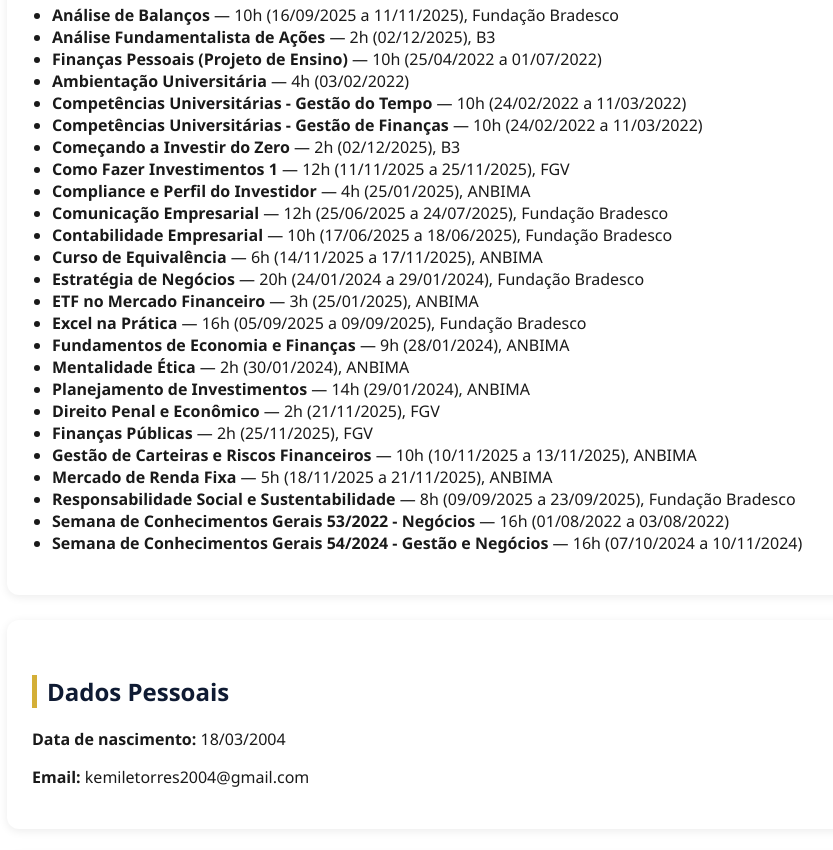
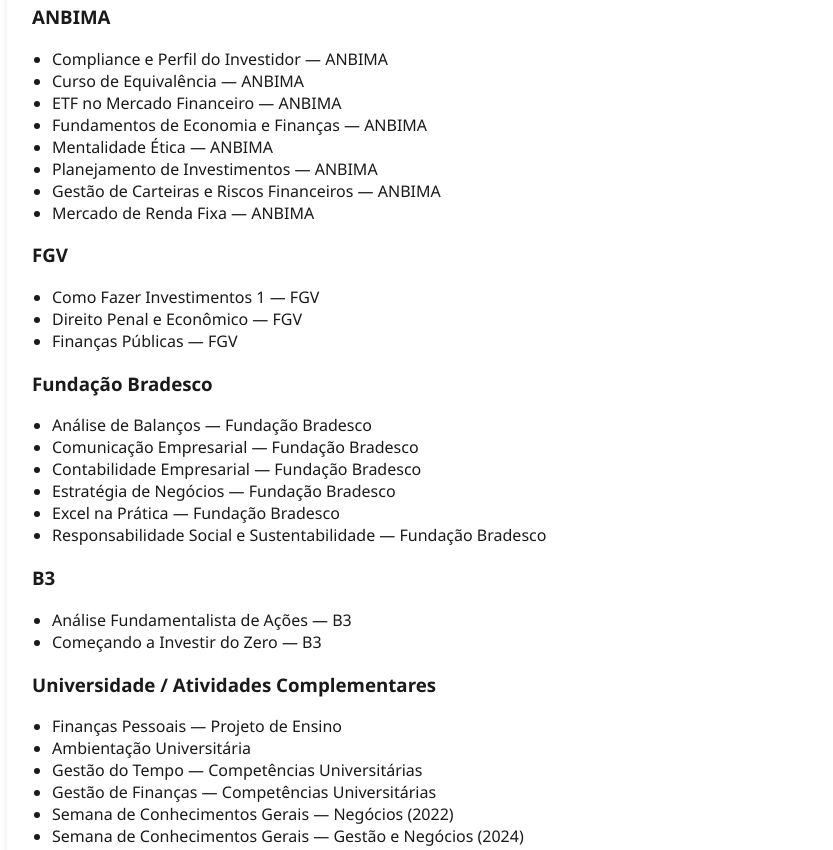
Before and after one commit to kemiletorres18/kemilecarvalho.github.io, a plain HTML site: page index.html in a window 1280 px wide. Shown: the part 860-1710 px from the top of the page, without its empty margins (158-991 px from the left). Drawn offline with Linux system fonts and the light colour scheme.

Commit message:
Refactor index.html structure and content

```diff
--- a/index.html
+++ b/index.html
@@ -96,34 +96,63 @@
 
 
 <!-- Seção Cursos -->
+<!-- Seção Cursos -->
 <section id="cursos" class="p-10 bg-white text-gray-900">
 <h2 class="text-3xl font-bold mb-4 text-blue-900">Cursos</h2>
-<ul class="list-disc ml-6 space-y-3 text-lg">
-<li><strong>Análise de Balanços</strong> — 10h (16/09/2025 a 11/11/2025), Fundação Bradesco</li>
-<li><strong>Análise Fundamentalista de Ações</strong> — 2h (02/12/2025), B3</li>
-<li><strong>Finanças Pessoais (Projeto de Ensino)</strong> — 10h (25/04/2022 a 01/07/2022)</li>
-<li><strong>Ambientação Universitária</strong> — 4h (03/02/2022)</li>
-<li><strong>Competências Universitárias - Gestão do Tempo</strong> — 10h (24/02/2022 a 11/03/2022)</li>
-<li><strong>Competências Universitárias - Gestão de Finanças</strong> — 10h (24/02/2022 a 11/03/2022)</li>
-<li><strong>Começando a Investir do Zero</strong> — 2h (02/12/2025), B3</li>
-<li><strong>Como Fazer Investimentos 1</strong> — 12h (11/11/2025 a 25/11/2025), FGV</li>
-<li><strong>Compliance e Perfil do Investidor</strong> — 4h (25/01/2025), ANBIMA</li>
-<li><strong>Comunicação Empresarial</strong> — 12h (25/06/2025 a 24/07/2025), Fundação Bradesco</li>
-<li><strong>Contabilidade Empresarial</strong> — 10h (17/06/2025 a 18/06/2025), Fundação Bradesco</li>
-<li><strong>Curso de Equivalência</strong> — 6h (14/11/2025 a 17/11/2025), ANBIMA</li>
-<li><strong>Estratégia de Negócios</strong> — 20h (24/01/2024 a 29/01/2024), Fundação Bradesco</li>
-<li><strong>ETF no Mercado Financeiro</strong> — 3h (25/01/2025), ANBIMA</li>
-<li><strong>Excel na Prática</strong> — 16h (05/09/2025 a 09/09/2025), Fundação Bradesco</li>
-<li><strong>Fundamentos de Economia e Finanças</strong> — 9h (28/01/2024), ANBIMA</li>
-<li><strong>Mentalidade Ética</strong> — 2h (30/01/2024), ANBIMA</li>
-<li><strong>Planejamento de Investimentos</strong> — 14h (29/01/2024), ANBIMA</li>
-<li><strong>Direito Penal e Econômico</strong> — 2h (21/11/2025), FGV</li>
-<li><strong>Finanças Públicas</strong> — 2h (25/11/2025), FGV</li>
-<li><strong>Gestão de Carteiras e Riscos Financeiros</strong> — 10h (10/11/2025 a 13/11/2025), ANBIMA</li>
-<li><strong>Mercado de Renda Fixa</strong> — 5h (18/11/2025 a 21/11/2025), ANBIMA</li>
-<li><strong>Responsabilidade Social e Sustentabilidade</strong> — 8h (09/09/2025 a 23/09/2025), Fundação Bradesco</li>
-<li><strong>Semana de Conhecimentos Gerais 53/2022 - Negócios</strong> — 16h (01/08/2022 a 03/08/2022)</li>
-<li><strong>Semana de Conhecimentos Gerais 54/2024 - Gestão e Negócios</strong> — 16h (07/10/2024 a 10/11/2024)</li>
+
+
+<!-- ANBIMA -->
+<h3 class="text-2xl font-semibold mt-6 mb-2 text-blue-800">ANBIMA</h3>
+<ul class="list-disc ml-6 space-y-2 text-lg">
+<li>Compliance e Perfil do Investidor — ANBIMA</li>
+<li>Curso de Equivalência — ANBIMA</li>
+<li>ETF no Mercado Financeiro — ANBIMA</li>
+<li>Fundamentos de Economia e Finanças — ANBIMA</li>
+<li>Mentalidade Ética — ANBIMA</li>
+<li>Planejamento de Investimentos — ANBIMA</li>
+<li>Gestão de Carteiras e Riscos Financeiros — ANBIMA</li>
+<li>Mercado de Renda Fixa — ANBIMA</li>
+</ul>
+
+
+<!-- FGV -->
+<h3 class="text-2xl font-semibold mt-6 mb-2 text-blue-800">FGV</h3>
+<ul class="list-disc ml-6 space-y-2 text-lg">
+<li>Como Fazer Investimentos 1 — FGV</li>
+<li>Direito Penal e Econômico — FGV</li>
+<li>Finanças Públicas — FGV</li>
+</ul>
+
+
+<!-- Fundação Bradesco -->
+<h3 class="text-2xl font-semibold mt-6 mb-2 text-blue-800">Fundação Bradesco</h3>
+<ul class="list-disc ml-6 space-y-2 text-lg">
+<li>Análise de Balanços — Fundação Bradesco</li>
+<li>Comunicação Empresarial — Fundação Bradesco</li>
+<li>Contabilidade Empresarial — Fundação Bradesco</li>
+<li>Estratégia de Negócios — Fundação Bradesco</li>
+<li>Excel na Prática — Fundação Bradesco</li>
+<li>Responsabilidade Social e Sustentabilidade — Fundação Bradesco</li>
+</ul>
+
+
+<!-- B3 -->
+<h3 class="text-2xl font-semibold mt-6 mb-2 text-blue-800">B3</h3>
+<ul class="list-disc ml-6 space-y-2 text-lg">
+<li>Análise Fundamentalista de Ações — B3</li>
+<li>Começando a Investir do Zero — B3</li>
+</ul>
+
+
+<!-- Universidade (Atividades Complementares) -->
+<h3 class="text-2xl font-semibold mt-6 mb-2 text-blue-800">Universidade / Atividades Complementares</h3>
+<ul class="list-disc ml-6 space-y-2 text-lg">
+<li>Finanças Pessoais — Projeto de Ensino</li>
+<li>Ambientação Universitária</li>
+<li>Gestão do Tempo — Competências Universitárias</li>
+<li>Gestão de Finanças — Competências Universitárias</li>
+<li>Semana de Conhecimentos Gerais — Negócios (2022)</li>
+<li>Semana de Conhecimentos Gerais — Gestão e Negócios (2024)</li>
 </ul>
 </section>
 <section>
```
